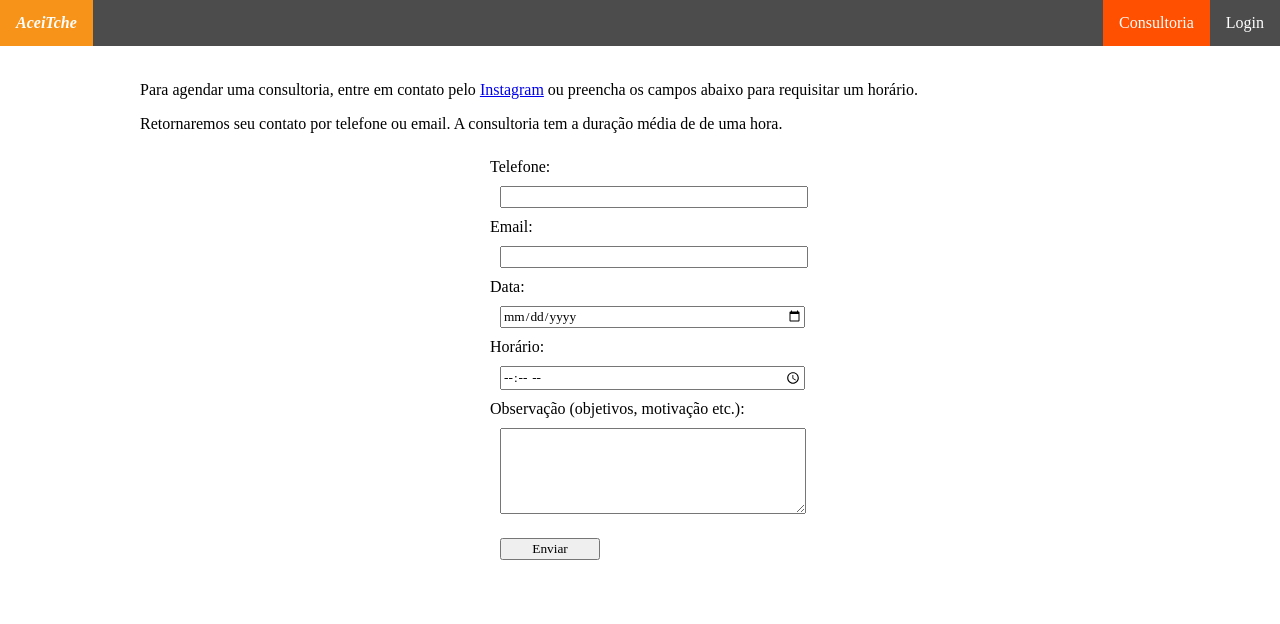
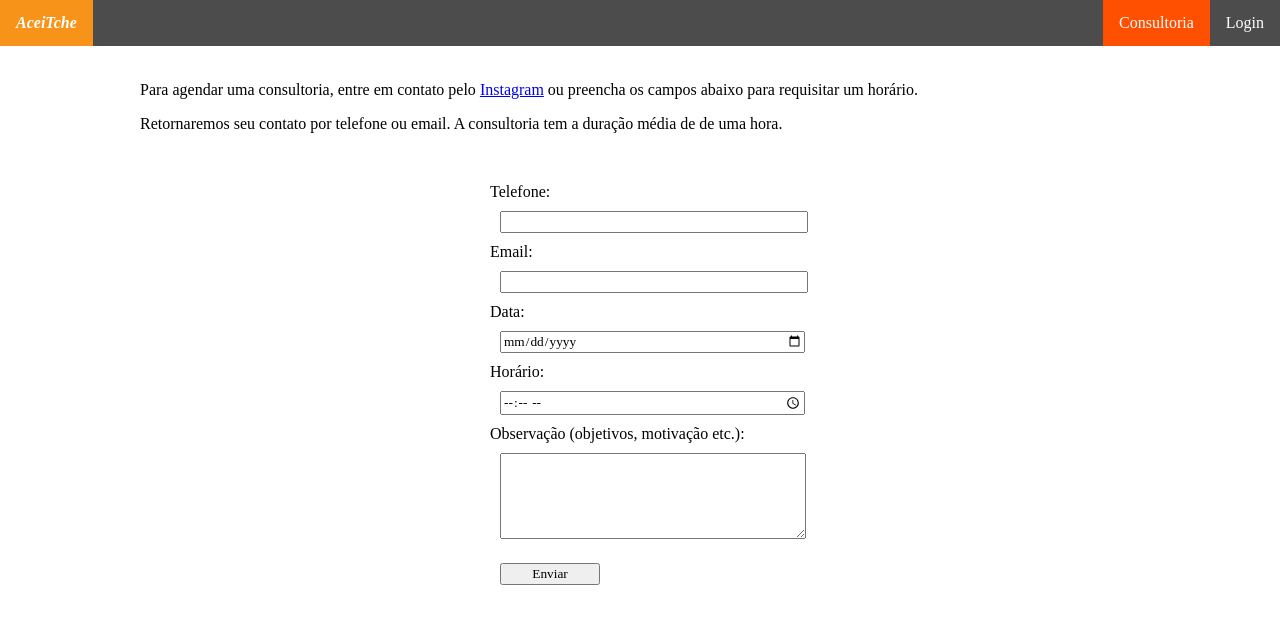
Before and after one commit to gabrielseibel1/aceitche-cripto, a plain HTML site: page src/consult.html in a window 1280 px wide. Drawn offline with Linux system fonts and the light colour scheme.

Commit message:
Change form margin

```diff
--- a/src/consult.css
+++ b/src/consult.css
@@ -1,10 +1,11 @@
 form {
   width: 80%;
   max-width: 300px;
-  margin: 25px;
+  margin: 50px;
 }
 
-input, textarea{
+input,
+textarea {
   width: 100%;
   display: inline-block;
   margin: 10px;
```
